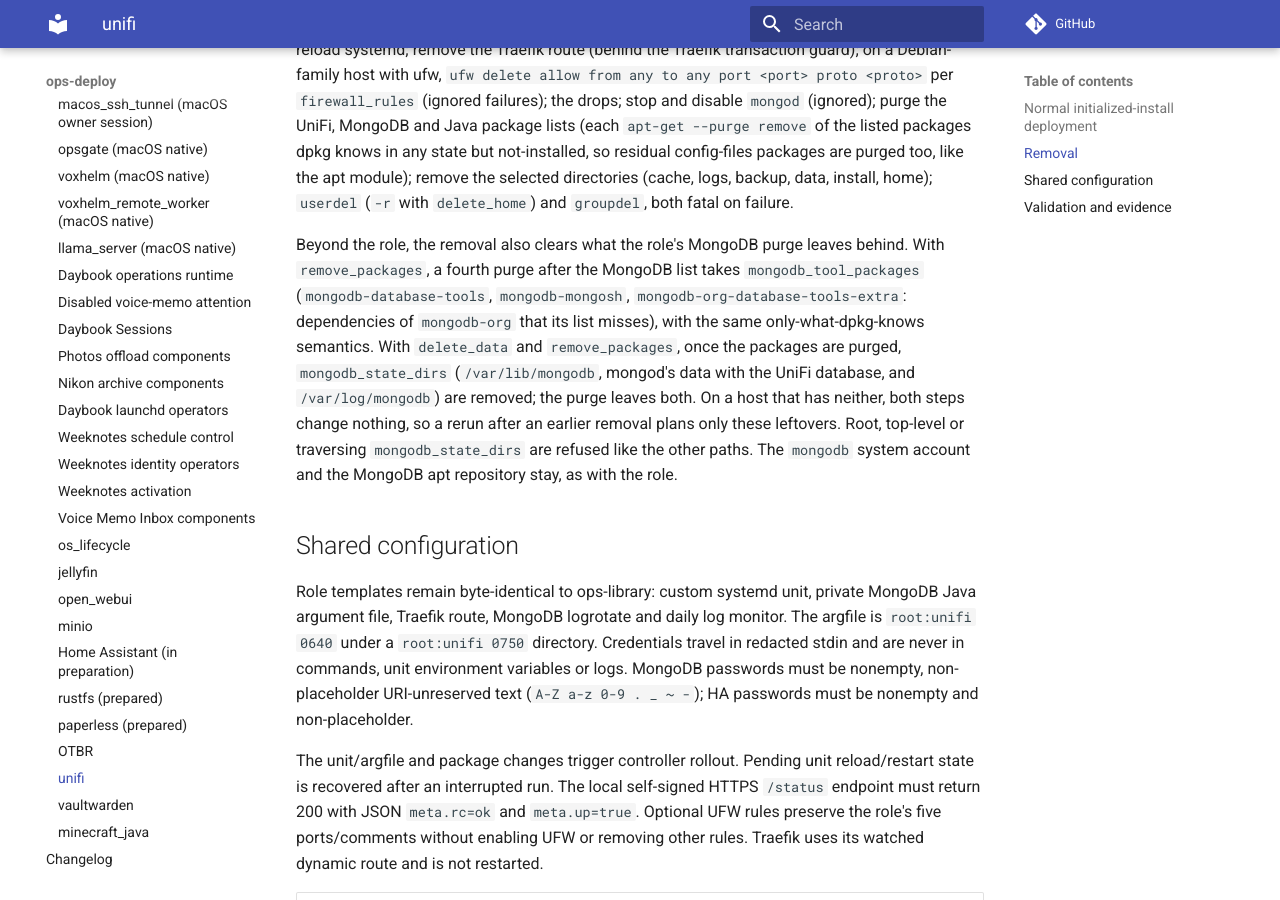
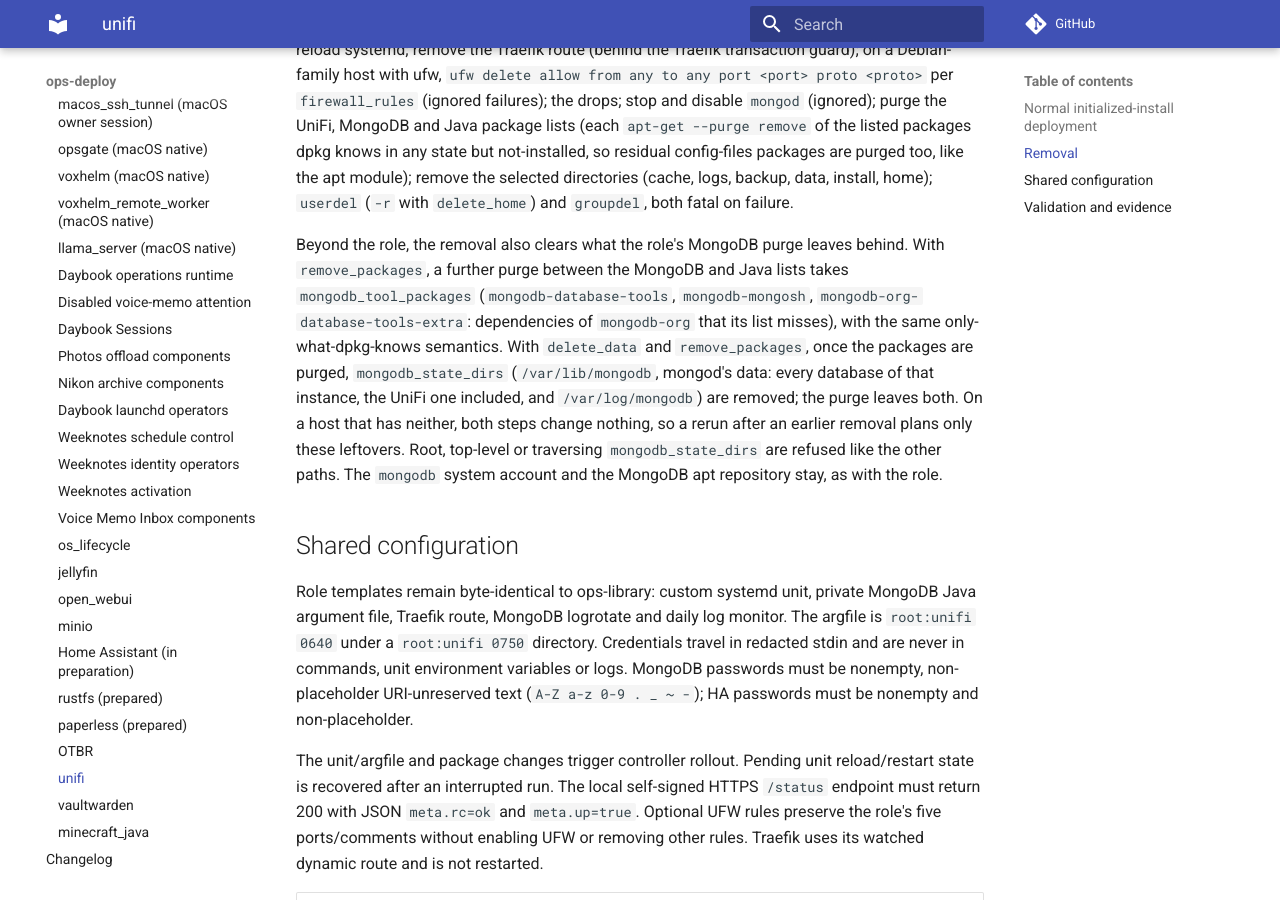
Before and after one commit to ephes/ops-deploy, an MkDocs documentation site: the page built from docs/services/unifi.md, in a window 1280 px wide and 900 px high, scrolled down 2535 px. Built offline with MkDocs 1.6.1 and Material for MkDocs 9.7.7, drawn with Linux system fonts in a browser that asks for light colours; comment, search, counter and statistics services are not loaded.

Commit message:
Docs: name the tool purge's place, the instance-wide data and the Debian spool

```diff
--- a/docs/services/unifi.md
+++ b/docs/services/unifi.md
@@ -127,13 +127,13 @@
 fatal on failure.
 
 Beyond the role, the removal also clears what the role's MongoDB purge
-leaves behind. With `remove_packages`, a fourth purge after the MongoDB list
-takes `mongodb_tool_packages` (`mongodb-database-tools`, `mongodb-mongosh`,
+leaves behind. With `remove_packages`, a further purge between the MongoDB
+and Java lists takes `mongodb_tool_packages` (`mongodb-database-tools`, `mongodb-mongosh`,
 `mongodb-org-database-tools-extra`: dependencies of `mongodb-org` that its
 list misses), with the same only-what-dpkg-knows semantics. With
 `delete_data` and `remove_packages`, once the packages are purged,
-`mongodb_state_dirs` (`/var/lib/mongodb`, mongod's data with the UniFi
-database, and `/var/log/mongodb`) are removed; the purge leaves both. On a
+`mongodb_state_dirs` (`/var/lib/mongodb`, mongod's data: every database of
+that instance, the UniFi one included, and `/var/log/mongodb`) are removed; the purge leaves both. On a
 host that has neither, both steps change nothing, so a rerun after an
 earlier removal plans only these leftovers. Root, top-level or traversing
 `mongodb_state_dirs` are refused like the other paths. The `mongodb` system
```
Also changed, not shown: docs/services/minecraft_java.md (+4 -4 lines).
